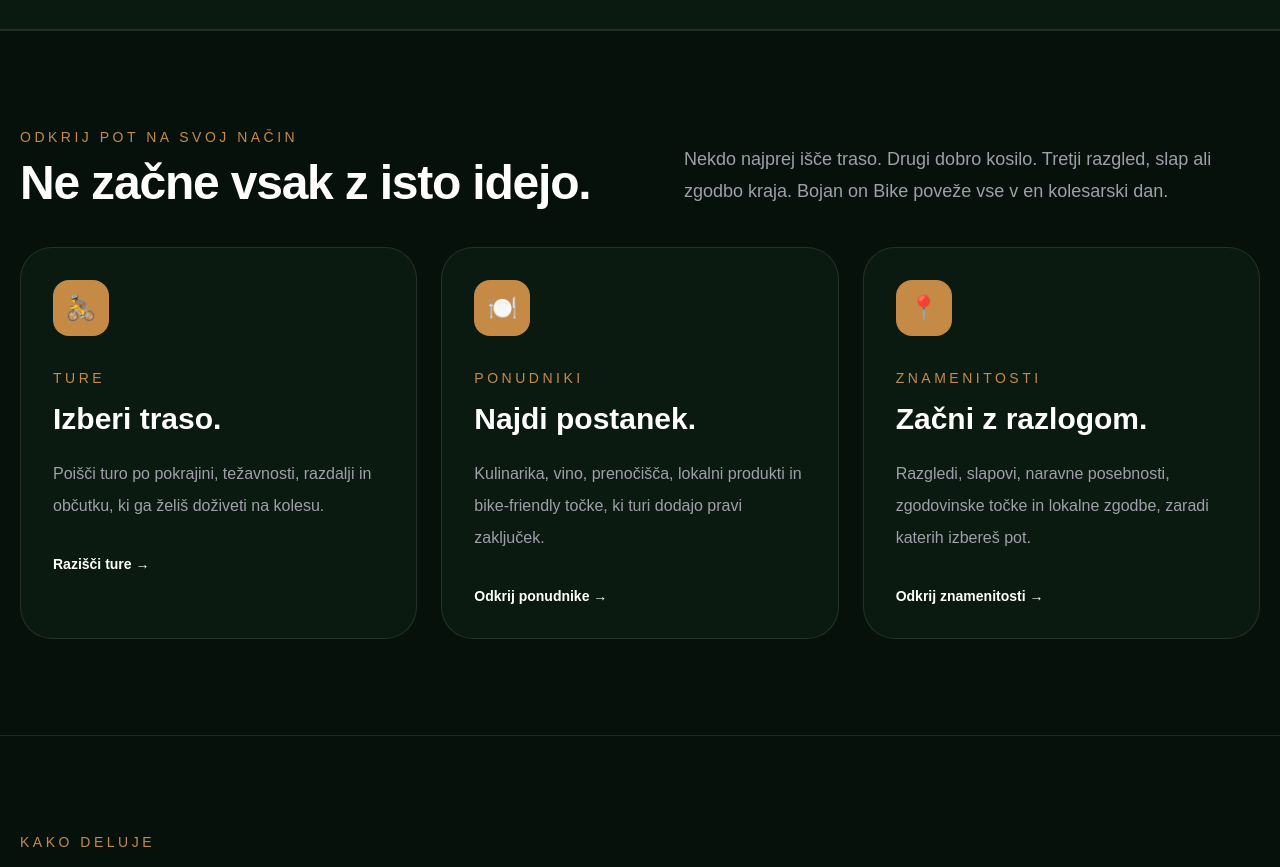
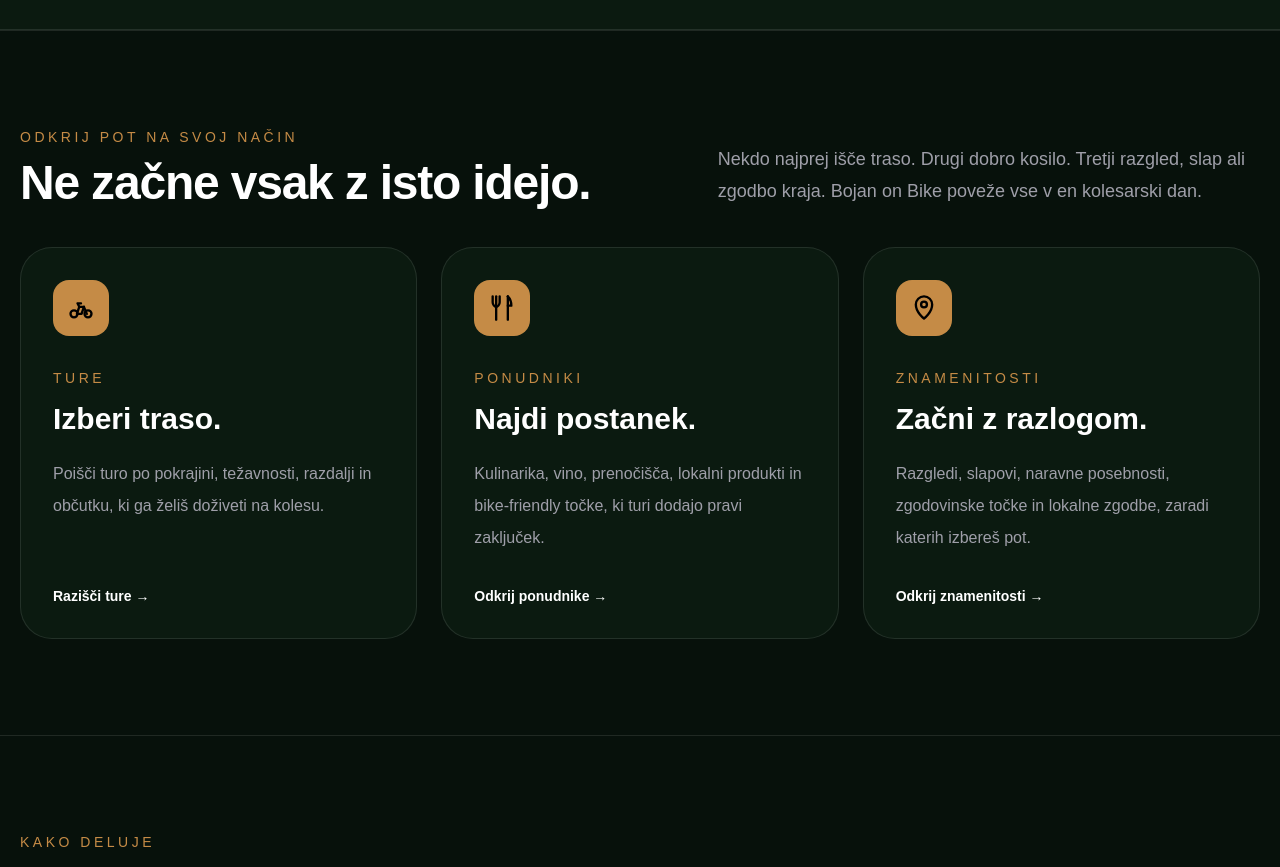
Before and after one commit to rabojan/bojan-on-bike-app, a Next.js app: page / in a window 1280 px wide. Shown: the part 2540-3407 px from the top of the page. Built offline with nearby package versions, Linux system fonts and the light colour scheme.

Commit message:
Polish homepage discovery cards and experience CTA

```diff
--- a/app/page.tsx
+++ b/app/page.tsx
@@ -268,9 +268,9 @@ export default function Home() {
       </section>
 
 
-      <section className="border-y border-white/10 bg-[#07110b] px-5 py-24">
+            <section className="border-y border-white/10 bg-[#07110b] px-5 py-20 md:py-24">
         <div className="mx-auto max-w-7xl">
-          <div className="mb-10 flex flex-col gap-5 md:flex-row md:items-end md:justify-between">
+          <div className="mb-10 grid gap-5 md:grid-cols-[1fr_0.8fr] md:items-end">
             <div>
               <p className="mb-3 text-sm uppercase tracking-[0.25em] text-[#c58b46]">
                 Odkrij pot na svoj način
@@ -291,10 +291,25 @@ export default function Home() {
           <div className="grid gap-6 md:grid-cols-3">
             <a
               href="/ture"
-              className="group rounded-[2rem] border border-white/10 bg-[#0b1a10] p-8 transition hover:-translate-y-1 hover:border-[#c58b46]/50"
+              className="group flex h-full min-h-[360px] flex-col rounded-[2rem] border border-white/10 bg-[#0b1a10] p-8 transition hover:-translate-y-1 hover:border-[#c58b46]/50"
             >
-              <div className="mb-8 flex h-14 w-14 items-center justify-center rounded-2xl bg-[#c58b46] text-2xl">
-                🚴
+              <div className="mb-8 flex h-14 w-14 items-center justify-center rounded-2xl bg-[#c58b46] text-black">
+                <svg
+                  viewBox="0 0 24 24"
+                  className="h-7 w-7"
+                  fill="none"
+                  stroke="currentColor"
+                  strokeWidth="2"
+                  strokeLinecap="round"
+                  strokeLinejoin="round"
+                  aria-hidden="true"
+                >
+                  <circle cx="6" cy="17" r="3" />
+                  <circle cx="18" cy="17" r="3" />
+                  <path d="M8.5 17h4l2-6h-4l-2 6Z" />
+                  <path d="M10.5 11 9 8h3" />
+                  <path d="M14.5 11 17 17" />
+                </svg>
               </div>
 
               <p className="mb-3 text-sm uppercase tracking-[0.25em] text-[#c58b46]">
@@ -310,17 +325,32 @@ export default function Home() {
                 ga želiš doživeti na kolesu.
               </p>
 
-              <div className="mt-8 text-sm font-bold text-white">
+              <div className="mt-auto pt-8 text-sm font-bold text-white">
                 Razišči ture →
               </div>
             </a>
 
             <a
               href="/ponudniki"
-              className="group rounded-[2rem] border border-white/10 bg-[#0b1a10] p-8 transition hover:-translate-y-1 hover:border-[#c58b46]/50"
+              className="group flex h-full min-h-[360px] flex-col rounded-[2rem] border border-white/10 bg-[#0b1a10] p-8 transition hover:-translate-y-1 hover:border-[#c58b46]/50"
             >
-              <div className="mb-8 flex h-14 w-14 items-center justify-center rounded-2xl bg-[#c58b46] text-2xl">
-                🍽️
+              <div className="mb-8 flex h-14 w-14 items-center justify-center rounded-2xl bg-[#c58b46] text-black">
+                <svg
+                  viewBox="0 0 24 24"
+                  className="h-7 w-7"
+                  fill="none"
+                  stroke="currentColor"
+                  strokeWidth="2"
+                  strokeLinecap="round"
+                  strokeLinejoin="round"
+                  aria-hidden="true"
+                >
+                  <path d="M7 2v9" />
+                  <path d="M4 2v5c0 2 1.5 4 3 4s3-2 3-4V2" />
+                  <path d="M7 11v11" />
+                  <path d="M17 2v20" />
+                  <path d="M17 2c2 2 3 4.5 3 8h-3" />
+                </svg>
               </div>
 
               <p className="mb-3 text-sm uppercase tracking-[0.25em] text-[#c58b46]">
@@ -336,17 +366,29 @@ export default function Home() {
                 točke, ki turi dodajo pravi zaključek.
               </p>
 
-              <div className="mt-8 text-sm font-bold text-white">
+              <div className="mt-auto pt-8 text-sm font-bold text-white">
                 Odkrij ponudnike →
               </div>
             </a>
 
             <a
               href="/znamenitosti"
-              className="group rounded-[2rem] border border-white/10 bg-[#0b1a10] p-8 transition hover:-translate-y-1 hover:border-[#c58b46]/50"
+              className="group flex h-full min-h-[360px] flex-col rounded-[2rem] border border-white/10 bg-[#0b1a10] p-8 transition hover:-translate-y-1 hover:border-[#c58b46]/50"
             >
-              <div className="mb-8 flex h-14 w-14 items-center justify-center rounded-2xl bg-[#c58b46] text-2xl">
-                📍
+              <div className="mb-8 flex h-14 w-14 items-center justify-center rounded-2xl bg-[#c58b46] text-black">
+                <svg
+                  viewBox="0 0 24 24"
+                  className="h-7 w-7"
+                  fill="none"
+                  stroke="currentColor"
+                  strokeWidth="2"
+                  strokeLinecap="round"
+                  strokeLinejoin="round"
+                  aria-hidden="true"
+                >
+                  <path d="M12 21s7-5.2 7-12a7 7 0 0 0-14 0c0 6.8 7 12 7 12Z" />
+                  <circle cx="12" cy="9" r="2.5" />
+                </svg>
               </div>
 
               <p className="mb-3 text-sm uppercase tracking-[0.25em] text-[#c58b46]">
@@ -362,7 +404,7 @@ export default function Home() {
                 lokalne zgodbe, zaradi katerih izbereš pot.
               </p>
 
-              <div className="mt-8 text-sm font-bold text-white">
+              <div className="mt-auto pt-8 text-sm font-bold text-white">
                 Odkrij znamenitosti →
               </div>
             </a>
@@ -442,7 +484,7 @@ export default function Home() {
             </p>
 
             <a
-              href="/ture"
+              href="/dozivetja"
               className="inline-block rounded-full bg-[#c58b46] px-8 py-4 font-semibold text-black transition hover:bg-[#d9a35d]"
             >
               Začni raziskovati
```
